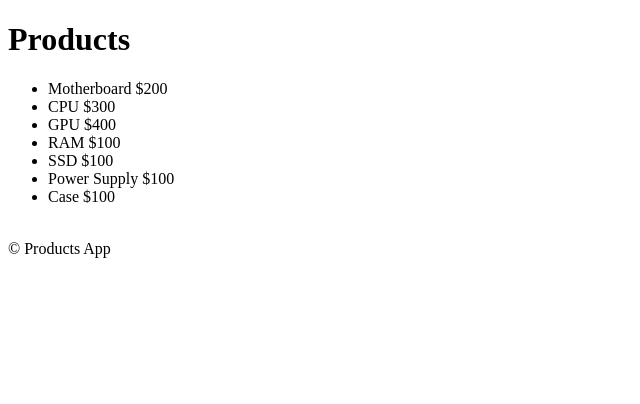
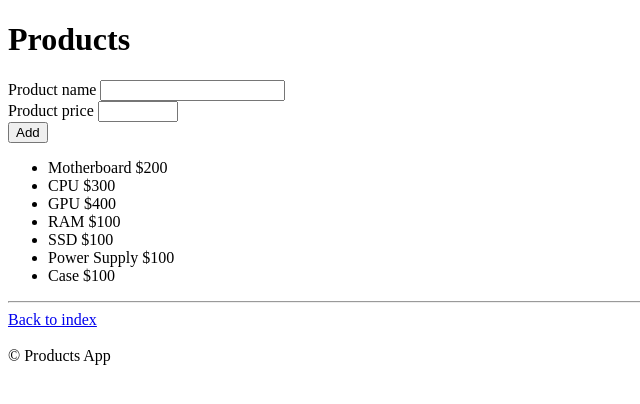
Before and after one commit to Eastwesser/HTMX, a Flask app: page /products/ in a window 1280 px wide. Shown: the top 404 px of the page, without its empty margins (0-640 px from the left). Run offline with Flask 3, Linux system fonts and the light colour scheme.

Commit message:
create product create on list

```diff
--- a/rest/products/views.py
+++ b/rest/products/views.py
@@ -1,4 +1,10 @@
-from flask import Blueprint, request, render_template
+from flask import (
+    Blueprint,
+    request,
+    render_template,
+    redirect,
+    url_for,
+)
 
 from .crud import products_storage
 
@@ -17,3 +23,21 @@ def get_products_list():
         "products/list.html",
         products=products,
     )
+
+
+@app.post("/", endpoint="create")
+def create_product():
+    product_name = request.form.get("product-name", "").strip()
+    product_price = request.form.get("product-price", "").strip()
+    # if product_price.isdigit():
+    product = products_storage.add(
+        product_name=product_name,
+        product_price=int(product_price),
+    )
+    # products = products_storage.get_list()
+    # return render_template(
+    #     "products/list.html",
+    #     products=products,
+    # )
+    url = url_for("products_app.list")
+    return redirect(url)
--- a/templates/products/list.html
+++ b/templates/products/list.html
@@ -6,6 +6,37 @@
 
 {% block body %}
     <h1>Products</h1>
+
+        <div>
+            <form method="post">
+
+                <div>
+                    <label for="product-name">Product name</label>
+                    <input
+                        type="text"
+                        id="product-name"
+                        name="product-name"
+                        required
+                    >
+                </div>
+
+                <div>
+                    <label for="product-price">Product price</label>
+                    <input
+                        type="number"
+                        id="product-price"
+                        name="product-price"
+                        min="1"
+                        max="99999"
+                        required
+                    >
+                </div>
+
+                <button type="submit">Add</button>
+
+            </form>
+        </div>
+
         <ul>
             {% for product in products %}
             <li>
@@ -14,4 +45,6 @@
             </li>
             {% endfor %}
         </ul>
+
+    {% include 'components/footer-to-index.html' %}
 {% endblock %}
```
